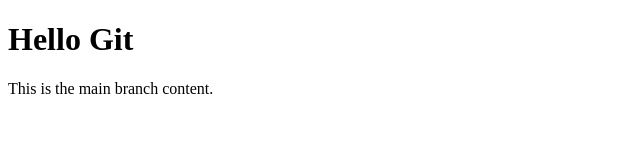
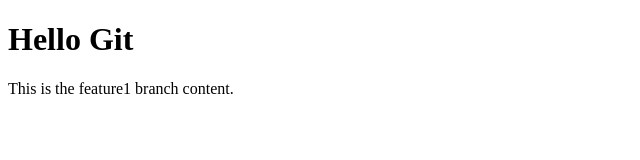
Before and after one commit to Keerthana36912/git-branch, a plain HTML site: page index.html in a window 1280 px wide. Shown: the full height of the page, 0-640 px from the left. Drawn offline with Linux system fonts and the light colour scheme.

Commit message:
Update index.html in feature1 branch

```diff
--- a/index.html
+++ b/index.html
@@ -6,6 +6,7 @@
 </head>
 <body>
   <h1>Hello Git</h1>
-  <p>This is the main branch content.</p>
+  <p>This is the feature1 branch content.</p>
+
 </body>
 </html>
```
